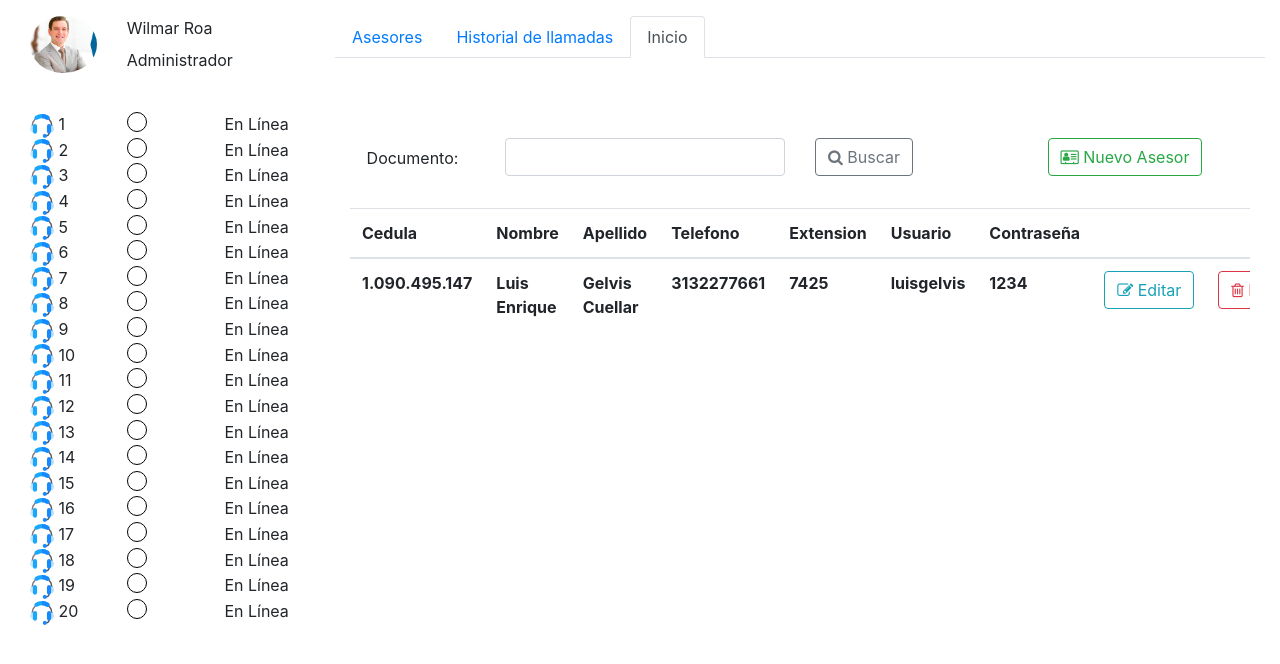
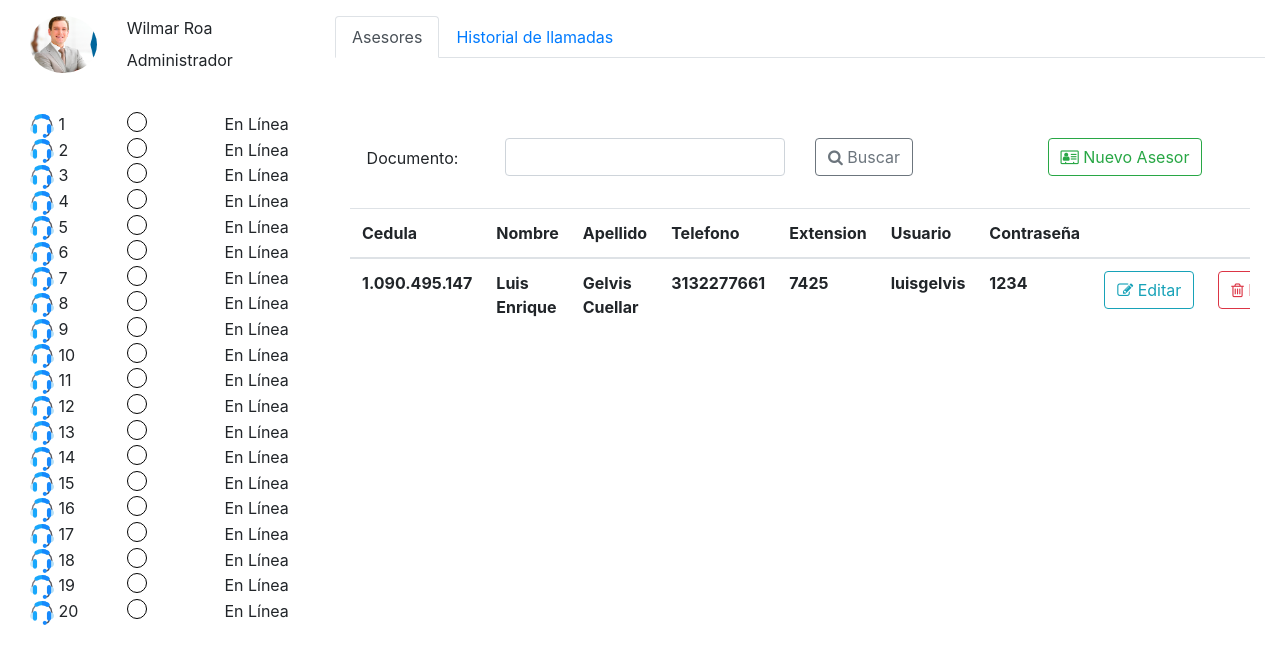
Before and after one commit to luisgelvis3/callcelericoin, an Electron app: page View/admin/index.html in a window 1280 px wide. Drawn offline with Linux system fonts and the light colour scheme.

Commit message:
Fronted Admin 17/04/2018 06:57 PM

```diff
--- a/View/admin/index.html
+++ b/View/admin/index.html
@@ -75,13 +75,10 @@
                 <!-- Nav tabs -->
                 <ul class="nav nav-tabs" role="tablist">
                     <li class="nav-item">
-                        <a class="nav-link" data-toggle="tab" href="#datos-asesor">Asesores</a>
+                        <a class="nav-link active" data-toggle="tab" href="#datos-asesor">Asesores</a>
                     </li>
                     <li class="nav-item">
                         <a class="nav-link" data-toggle="tab" href="#historialLlamadas">Historial de llamadas</a>
-                    </li>
-                    <li class="nav-item">
-                        <a class="nav-link active" data-toggle="tab" href="#menu2">Inicio</a>
                     </li>
                 </ul>
 
```
